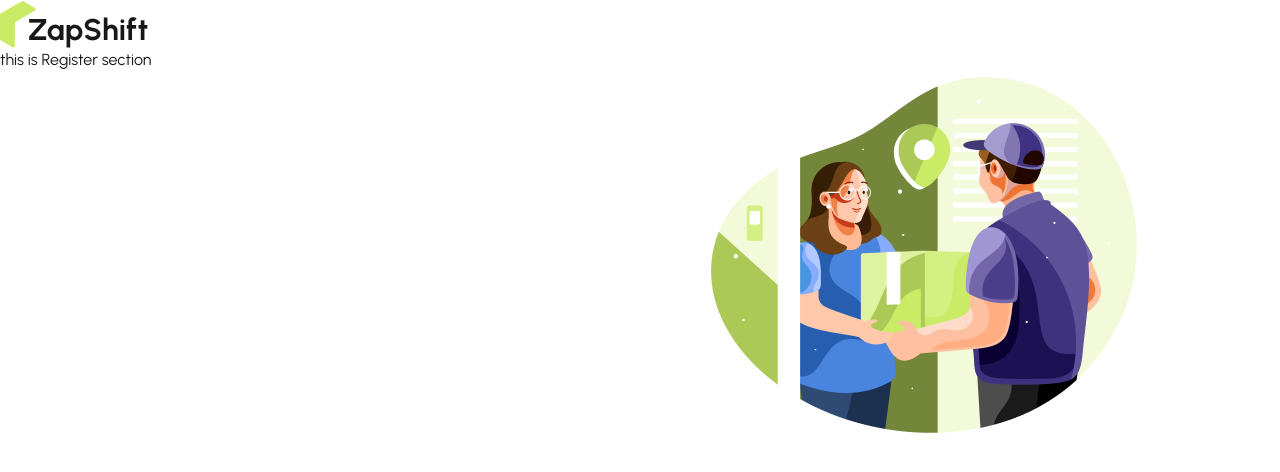
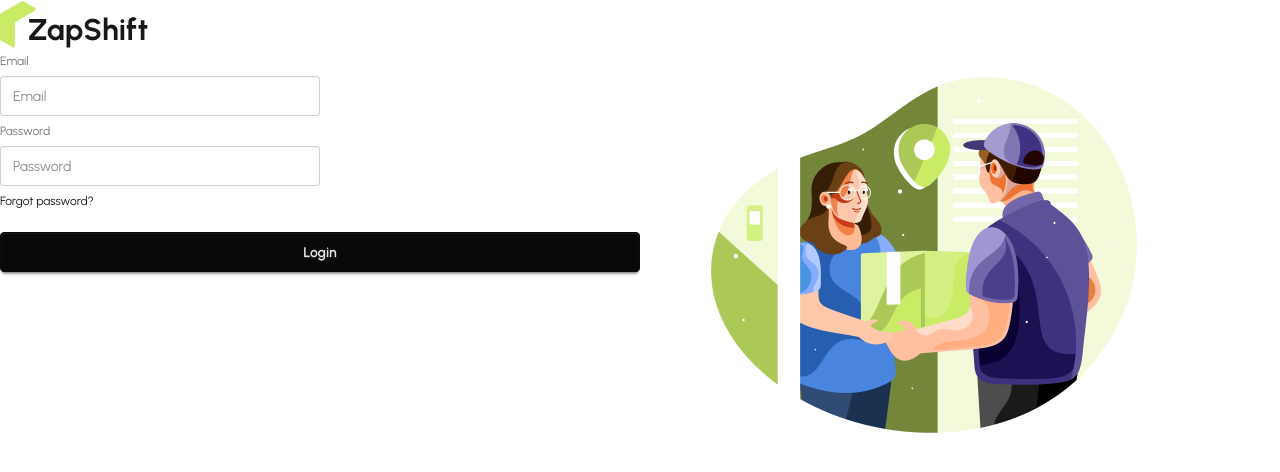
Before and after one commit to MizanurRahman-git/Zap_Shift_2, a React (Vite) app: page /register in a window 1280 px wide. Shown: the top 472 px of the page. Built offline with nearby package versions, Linux system fonts and the light colour scheme.

Commit message:
react hook form errors handling done

```diff
--- a/src/pages/Auth/Register/Register.jsx
+++ b/src/pages/Auth/Register/Register.jsx
@@ -1,10 +1,38 @@
+import { useForm } from "react-hook-form";
+
 
 const Register = () => {
-    return (
-        <div>
-            <h2>this is Register section</h2>
-        </div>
-    );
+    const {register, handleSubmit, formState:{errors}} = useForm();
+
+    const handleRegistration = (data) => {
+        console.log(data)
+    }
+  return (
+    <div>
+      <form onSubmit={handleSubmit(handleRegistration)}>
+        <fieldset className="fieldset">
+          <label className="label">Email</label>
+          <input type="email" {...register("email", {required:true})} className="input" placeholder="Email" />
+          {
+            errors.email?.type === "required" && <p className="text-red-400">Email is Required</p>
+          }
+          {/* password */}
+          <label className="label">Password</label>
+          <input type="password" {...register("password", {required:true, minLength:6})} className="input" placeholder="Password" />
+          {
+            errors.password?.type === "required" && <p className="text-red-400">Password is Required</p>
+          }
+          {
+            errors.password?.type === "minLength" && <p className="text-red-400">Password must be 6 digits.</p>
+          }
+          <div>
+            <a className="link link-hover">Forgot password?</a>
+          </div>
+          <button className="btn btn-neutral mt-4">Login</button>
+        </fieldset>
+      </form>
+    </div>
+  );
 };
 
 export default Register;
```
